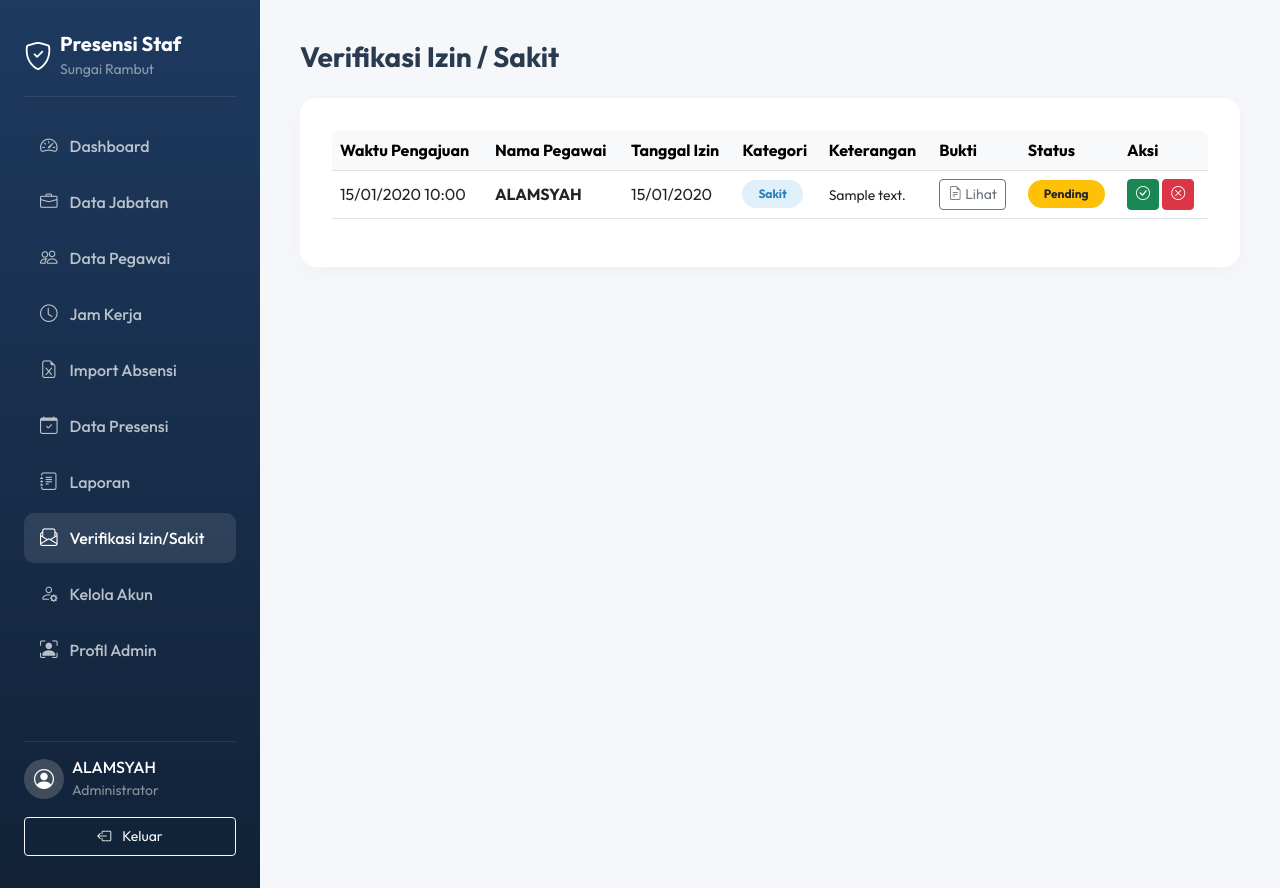
After one commit to kanataproject25/Absensipegawaifinger-Project, a PHP site: page /admin/verifikasi_izin.php in a window 1280 px wide. The commit adds this page. Run offline with PHP 8.4, Linux system fonts and the light colour scheme; a user stored in the database is signed in; data comes from the database, SQL or seed files in the repository; both versions use the stored data as it was after the commit; tables that the repository leaves empty hold one stand-in row (values such as "Sample post").

Commit message:
create fitur izin & verify

```diff
--- a/admin/header.php
+++ b/admin/header.php
@@ -210,6 +210,11 @@ $current_page = basename($_SERVER['PHP_SELF']);
                 </a>
             </li>
             <li class="nav-item">
+                <a class="nav-link <?= ($current_page === 'verifikasi_izin.php') ? 'active' : '' ?>" href="verifikasi_izin.php">
+                    <i class="bi bi-envelope-paper"></i> Verifikasi Izin/Sakit
+                </a>
+            </li>
+            <li class="nav-item">
                 <a class="nav-link <?= ($current_page === 'akun.php') ? 'active' : '' ?>" href="akun.php">
                     <i class="bi bi-person-gear"></i> Kelola Akun
                 </a>
--- /dev/null
+++ b/admin/verifikasi_izin.php
@@ -0,0 +1,171 @@
+<?php
+require_once 'header.php';
+
+$success_msg = '';
+$error_msg = '';
+
+// Proses Verifikasi
+if ($_SERVER['REQUEST_METHOD'] === 'POST' && isset($_POST['action'])) {
+    $pengajuan_id = $_POST['pengajuan_id'];
+    $action = $_POST['action']; // 'disetujui' atau 'ditolak'
+
+    try {
+        $pdo->beginTransaction();
+
+        // Update status pengajuan
+        $stmt = $pdo->prepare("UPDATE pengajuan_izin SET status = ? WHERE id = ? AND status = 'pending'");
+        $stmt->execute([$action, $pengajuan_id]);
+
+        if ($stmt->rowCount() > 0 && $action === 'disetujui') {
+            // Ambil data pengajuan
+            $stmt_get = $pdo->prepare("SELECT * FROM pengajuan_izin WHERE id = ?");
+            $stmt_get->execute([$pengajuan_id]);
+            $pengajuan = $stmt_get->fetch();
+
+            if ($pengajuan) {
+                $user_id = $pengajuan['user_id'];
+                $tanggal_mulai = new DateTime($pengajuan['tanggal_mulai']);
+                $tanggal_selesai = new DateTime($pengajuan['tanggal_selesai']);
+                $tanggal_selesai->modify('+1 day'); // Supaya tanggal selesai ikut dilooping
+
+                $interval = DateInterval::createFromDateString('1 day');
+                $period = new DatePeriod($tanggal_mulai, $interval, $tanggal_selesai);
+
+                $status_presensi = $pengajuan['kategori']; // 'izin' atau 'sakit'
+                $keterangan = "Pengajuan " . ucfirst($status_presensi) . " disetujui admin. (" . $pengajuan['keterangan'] . ")";
+
+                $stmt_insert = $pdo->prepare("INSERT INTO presensi (user_id, tanggal, status, keterangan)
+                                              VALUES (?, ?, ?, ?)
+                                              ON DUPLICATE KEY UPDATE status = VALUES(status), keterangan = VALUES(keterangan)");
+
+                foreach ($period as $dt) {
+                    $tgl = $dt->format("Y-m-d");
+                    // Cek apakah bukan hari libur (Sabtu/Minggu), asumsi Senin-Jumat jam_kerja
+                    // Tapi karena bisa saja Shift beda, kita insert saja.
+                    $stmt_insert->execute([$user_id, $tgl, $status_presensi, $keterangan]);
+                }
+            }
+        }
+
+        $pdo->commit();
+        $success_msg = "Pengajuan berhasil " . ($action === 'disetujui' ? 'disetujui' : 'ditolak') . ".";
+    } catch (Exception $e) {
+        $pdo->rollBack();
+        $error_msg = "Terjadi kesalahan: " . $e->getMessage();
+    }
+}
+
+// Ambil semua data pengajuan beserta nama user
+$stmt = $pdo->query("
+    SELECT p.*, u.nama_lengkap
+    FROM pengajuan_izin p
+    JOIN users u ON p.user_id = u.id
+    ORDER BY FIELD(p.status, 'pending', 'disetujui', 'ditolak'), p.tanggal_pengajuan DESC
+");
+$pengajuan_list = $stmt->fetchAll();
+?>
+
+<div class="d-flex justify-content-between align-items-center mb-4">
+    <h3 class="fw-bold mb-0">Verifikasi Izin / Sakit</h3>
+</div>
+
+<?php if ($success_msg): ?>
+<div class="alert alert-success alert-dismissible fade show" role="alert">
+    <?= htmlspecialchars($success_msg) ?>
+    <button type="button" class="btn-close" data-bs-dismiss="alert" aria-label="Close"></button>
+</div>
+<?php endif; ?>
+
+<?php if ($error_msg): ?>
+<div class="alert alert-danger alert-dismissible fade show" role="alert">
+    <?= htmlspecialchars($error_msg) ?>
+    <button type="button" class="btn-close" data-bs-dismiss="alert" aria-label="Close"></button>
+</div>
+<?php endif; ?>
+
+<div class="card-custom">
+    <div class="table-responsive">
+        <table class="table table-hover align-middle">
+            <thead class="table-light">
+                <tr>
+                    <th>Waktu Pengajuan</th>
+                    <th>Nama Pegawai</th>
+                    <th>Tanggal Izin</th>
+                    <th>Kategori</th>
+                    <th>Keterangan</th>
+                    <th>Bukti</th>
+                    <th>Status</th>
+                    <th>Aksi</th>
+                </tr>
+            </thead>
+            <tbody>
+                <?php if (count($pengajuan_list) > 0): ?>
+                    <?php foreach ($pengajuan_list as $row): ?>
+                        <tr>
+                            <td><?= date('d/m/Y H:i', strtotime($row['tanggal_pengajuan'])) ?></td>
+                            <td class="fw-bold"><?= htmlspecialchars($row['nama_lengkap']) ?></td>
+                            <td>
+                                <?= date('d/m/Y', strtotime($row['tanggal_mulai'])) ?>
+                                <?= ($row['tanggal_mulai'] !== $row['tanggal_selesai']) ? '<br> s/d <br>' . date('d/m/Y', strtotime($row['tanggal_selesai'])) : '' ?>
+                            </td>
+                            <td>
+                                <?php if ($row['kategori'] === 'sakit'): ?>
+                                    <span class="badge badge-sakit rounded-pill px-3 py-2">Sakit</span>
+                                <?php else: ?>
+                                    <span class="badge badge-izin rounded-pill px-3 py-2">Izin</span>
+                                <?php endif; ?>
+                            </td>
+                            <td>
+                                <div style="max-width: 200px; white-space: normal;">
+                                    <small><?= htmlspecialchars($row['keterangan']) ?></small>
+                                </div>
+                            </td>
+                            <td>
+                                <?php if ($row['bukti_file']): ?>
+                                    <a href="../uploads/bukti/<?= htmlspecialchars($row['bukti_file']) ?>" target="_blank" class="btn btn-sm btn-outline-secondary">
+                                        <i class="bi bi-file-earmark-text"></i> Lihat
+                                    </a>
+                                <?php else: ?>
+                                    <span class="text-muted">-</span>
+                                <?php endif; ?>
+                            </td>
+                            <td>
+                                <?php if ($row['status'] === 'pending'): ?>
+                                    <span class="badge bg-warning text-dark rounded-pill px-3 py-2">Pending</span>
+                                <?php elseif ($row['status'] === 'disetujui'): ?>
+                                    <span class="badge bg-success rounded-pill px-3 py-2">Disetujui</span>
+                                <?php else: ?>
+                                    <span class="badge bg-danger rounded-pill px-3 py-2">Ditolak</span>
+                                <?php endif; ?>
+                            </td>
+                            <td>
+                                <?php if ($row['status'] === 'pending'): ?>
+                                    <form method="POST" class="d-inline-block m-0 p-0" onsubmit="return confirm('Setujui pengajuan ini?');">
+                                        <input type="hidden" name="pengajuan_id" value="<?= $row['id'] ?>">
+                                        <button type="submit" name="action" value="disetujui" class="btn btn-sm btn-success" title="Setujui">
+                                            <i class="bi bi-check-circle"></i>
+                                        </button>
+                                    </form>
+                                    <form method="POST" class="d-inline-block m-0 p-0" onsubmit="return confirm('Tolak pengajuan ini?');">
+                                        <input type="hidden" name="pengajuan_id" value="<?= $row['id'] ?>">
+                                        <button type="submit" name="action" value="ditolak" class="btn btn-sm btn-danger" title="Tolak">
+                                            <i class="bi bi-x-circle"></i>
+                                        </button>
+                                    </form>
+                                <?php else: ?>
+                                    <span class="text-muted">-</span>
+                                <?php endif; ?>
+                            </td>
+                        </tr>
+                    <?php endforeach; ?>
+                <?php else: ?>
+                    <tr>
+                        <td colspan="8" class="text-center text-muted py-4">Belum ada pengajuan izin/sakit.</td>
+                    </tr>
+                <?php endif; ?>
+            </tbody>
+        </table>
+    </div>
+</div>
+
+<?php require_once 'footer.php'; ?>
--- a/staf/header.php
+++ b/staf/header.php
@@ -192,6 +192,11 @@ $current_page = basename($_SERVER['PHP_SELF']);
                     <i class="bi bi-person-circle"></i> Profil Saya
                 </a>
             </li>
+            <li class="nav-item">
+                <a class="nav-link <?= ($current_page === 'pengajuan.php') ? 'active' : '' ?>" href="pengajuan.php">
+                    <i class="bi bi-envelope-paper"></i> Pengajuan Izin/Sakit
+                </a>
+            </li>
         </ul>
 
         <div class="mt-auto pt-3 border-top border-secondary border-opacity-25">
```
Also changed, not shown: create_table.php (added, +22 -0 lines), database.sql (+14 -0 lines), kepala_desa/cetak_pdf.php (+15 -18 lines), staf/pengajuan.php (added, +169 -0 lines), uploads/bukti/1781368932_ChatGPT Image Jun 13, 2026, 12_07_01 AM.png (added).
